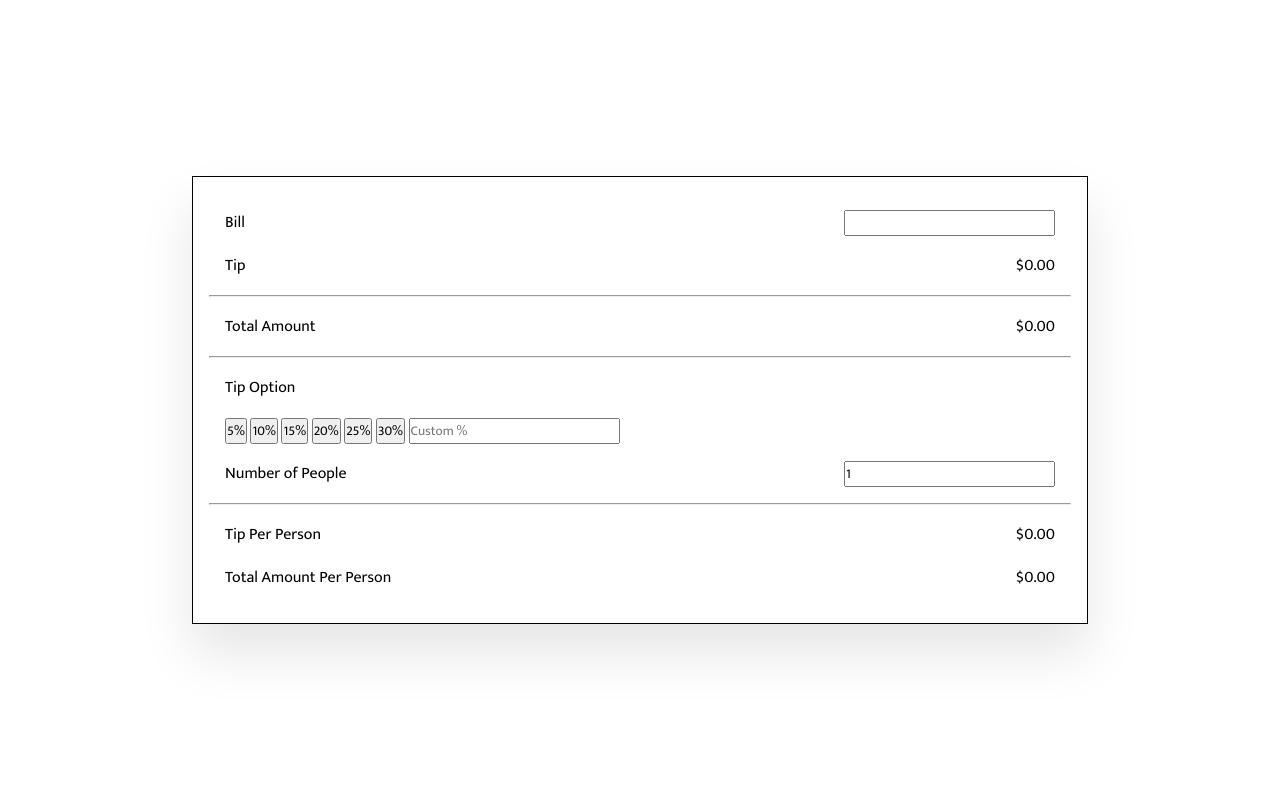
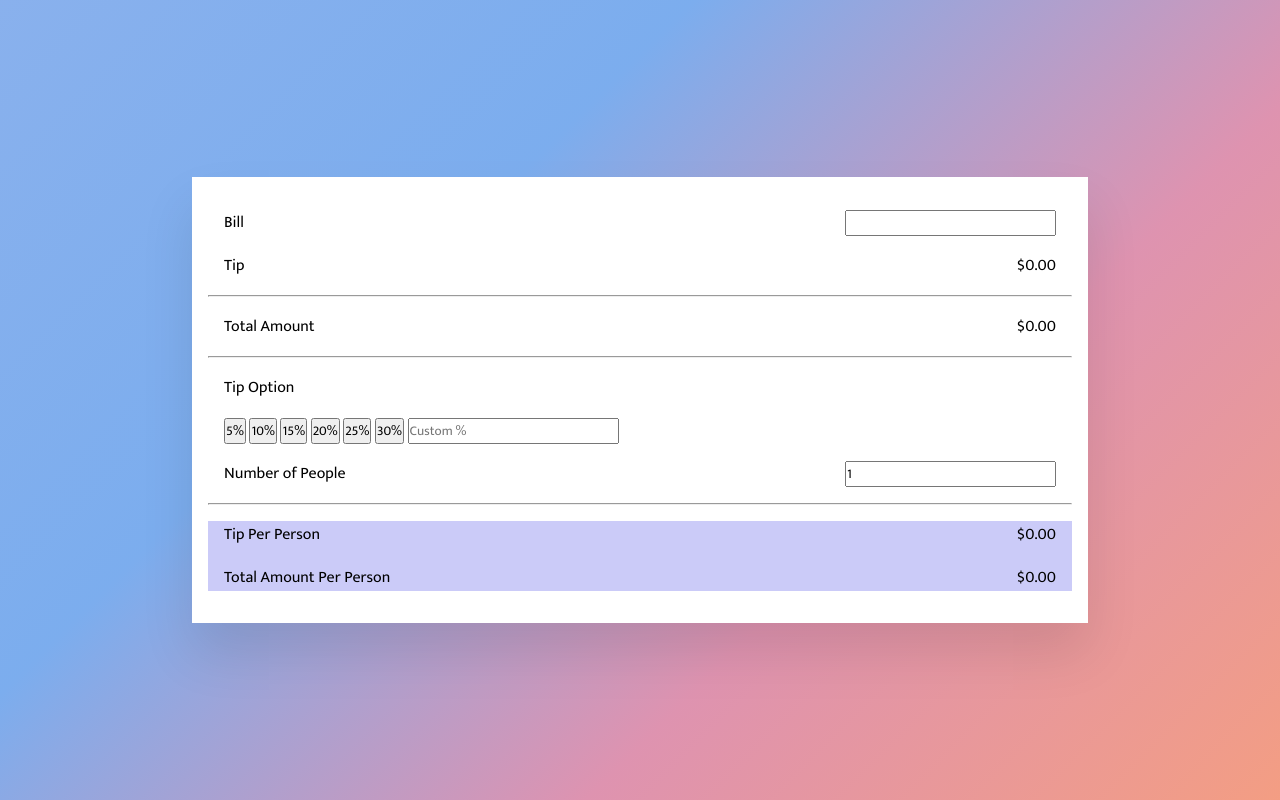
Before and after one commit to devJenna/tip-calculator, a plain HTML site: page index.html in a window 1280 px wide. Drawn offline with Linux system fonts and the light colour scheme.

Commit message:
add color

```diff
--- a/style.css
+++ b/style.css
@@ -6,12 +6,28 @@
     font-family: 'Mukta', sans-serif;
     /* font-family: 'Saira', sans-serif; */
 }
-
+body {
+    /* background-color: rgba(97, 99, 240, 0.507); */
+    /* background: linear-gradient(45deg, red, blue); */
+    /* background: linear-gradient(#e66465, #9198e5); */
+    background: linear-gradient(#e77b7b, #7c86f3);
+    /* background: linear-gradient(135deg, #e66465, #9198e5); */
+    /* background: linear-gradient(135deg, #e66465, #9198e5); */
+    /* background: linear-gradient(135deg, #e77b7b, #7c86f3); */
+    /* background: linear-gradient(-45deg, #f07a57, #e73c7e, #23a6d5, #23d5ab); */
+    /* background: linear-gradient(-45deg, #f07b57c7, #d6789ccc, #5595e9c5, #70a0e9); */
+    background: linear-gradient(-45deg, #f08260c7, #d6789ccc, #5595e9c5, #70a0e9d2);
+    height: 100vh;
+    width: 100%;
+    display: flex;
+    justify-content: center;
+    align-items: center;
+}
 .container {
-   position: absolute;
+   /* position: absolute;
    left: 50%;
    top: 50%;
-   transform: translate(-50%, -50%);
+   transform: translate(-50%, -50%); */
    /* display: flex;
    justify-content: center;
    align-items: center; */
@@ -20,8 +36,11 @@
    /* width: 500px; */
    width: 70vw;
    padding: 1rem;
-   border: 1px solid black;
+   /* border: 1px solid black; */
    box-shadow: 0 30px 50px rgba(0, 0, 0, 0.1);
+
+   background-color: white;
+   /* background: linear-gradient(45deg, red, blue); */
 }
 
 .wrapper, .tip-option {
@@ -41,8 +60,19 @@
 }
 
 .selected-tip{
-    background-color: gray;
+    /* background-color: gray; */
+    /* background-color: rgba(176, 176, 247, 0.719); */
+    background-color: rgba(171, 171, 243, 0.61);
 }
 .custom-tip {
-    background-color: lightgreen;
+    /* background-color: lightgreen; */
+    /* background-color: rgba(176, 176, 247, 0.719); */
+    background-color: rgba(171, 171, 243, 0.61);
 }
+
+.per-container {
+    /* background-color: lavender; */
+    /* background-color: rgba(165, 165, 248, 0.788); */
+    /* background-color: rgba(176, 176, 247, 0.719); */
+    background-color: rgba(171, 171, 243, 0.61);
+}
```
